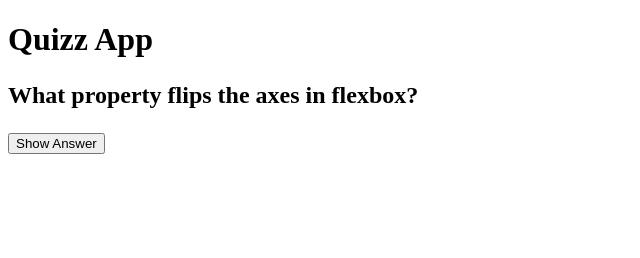
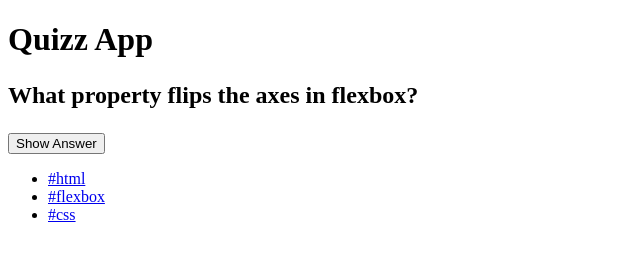
Before and after one commit to luederb/QuizApp, a plain HTML site: page index.html in a window 1280 px wide. Shown: the whole page, without its empty margins (0-640 px from the left). Drawn offline with Linux system fonts and the light colour scheme.

Commit message:
add ul with categories

```diff
--- a/index.html
+++ b/index.html
@@ -17,6 +17,28 @@
           <p>What property flips the axes in flexbox?</p>
         </h2>
         <button class="Answer-button" type="button">Show Answer</button>
+        <nav>
+          <ul class="category-tags">
+            <li>
+              <a
+                href="https://developer.mozilla.org/en-US/docs/Web/HTML/Element"
+                >#html</a
+              >
+            </li>
+            <li>
+              <a
+                href="https://developer.mozilla.org/en-US/docs/Learn/CSS/CSS_layout/Flexbox"
+                >#flexbox</a
+              >
+            </li>
+            <li>
+              <a
+                href="https://developer.mozilla.org/en-US/docs/Web/CSS/Reference"
+                >#css</a
+              >
+            </li>
+          </ul>
+        </nav>
       </section>
     </main>
     <footer>
```
